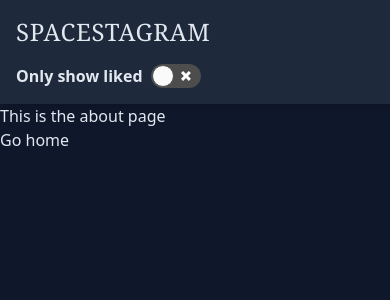
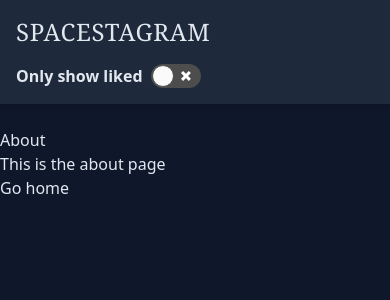
Before and after one commit to eamonma/shopify-frontend-challenge, a Next.js app: page /about in a window 390 px wide. Shown: the top 300 px of the page. Built offline with nearby package versions, Linux system fonts and the light colour scheme.

Commit message:
Reduce padding for small screens

```diff
--- a/components/ImageCard.tsx
+++ b/components/ImageCard.tsx
@@ -166,7 +166,7 @@ const ImageCard = ({ image }: { image: NASAImage }) => {
                 </button>
             </div>
 
-            <div className="relative p-6 pt-4 pb-2 text-lg font-medium opacity-80">
+            <div className="relative p-4 pt-4 pb-2 text-lg font-medium sm:p-6 opacity-80">
                 <p className="line-clamp-5">{image.explanation}</p>
                 <Link href={`/${image.date}`}>
                     <a className="flex flex-row-reverse w-full p-4 pr-0 text-blue-300 group">
--- a/components/Layout.tsx
+++ b/components/Layout.tsx
@@ -27,7 +27,7 @@ const Layout = ({
         <header>
             <Nav hideToggle={hideToggle} />
         </header>
-        <div className="relative top-20 bg-slate-900 text-slate-200">
+        <div className="relative sm:top-20 top-32 bg-slate-900 text-slate-200">
             {children}
         </div>
     </div>
--- a/pages/index.tsx
+++ b/pages/index.tsx
@@ -58,7 +58,7 @@ const IndexPage = () => {
         <Layout title="Spacestagram | Home">
             <motion.main
                 layout={!shouldReduceMotion}
-                className="grid p-6 pt-0 items-start justify-center md:grid-cols-[repeat(auto-fit,minmax(400px,1fr))] gap-6 grid-flow-dense bg-slate-900 overflow-scroll"
+                className="grid sm:p-6 p-4 pt-0 items-start justify-center md:grid-cols-[repeat(auto-fit,minmax(400px,1fr))] gap-6 grid-flow-dense bg-slate-900 overflow-scroll"
             >
                 <AnimateSharedLayout>
                     {(() => {
```
